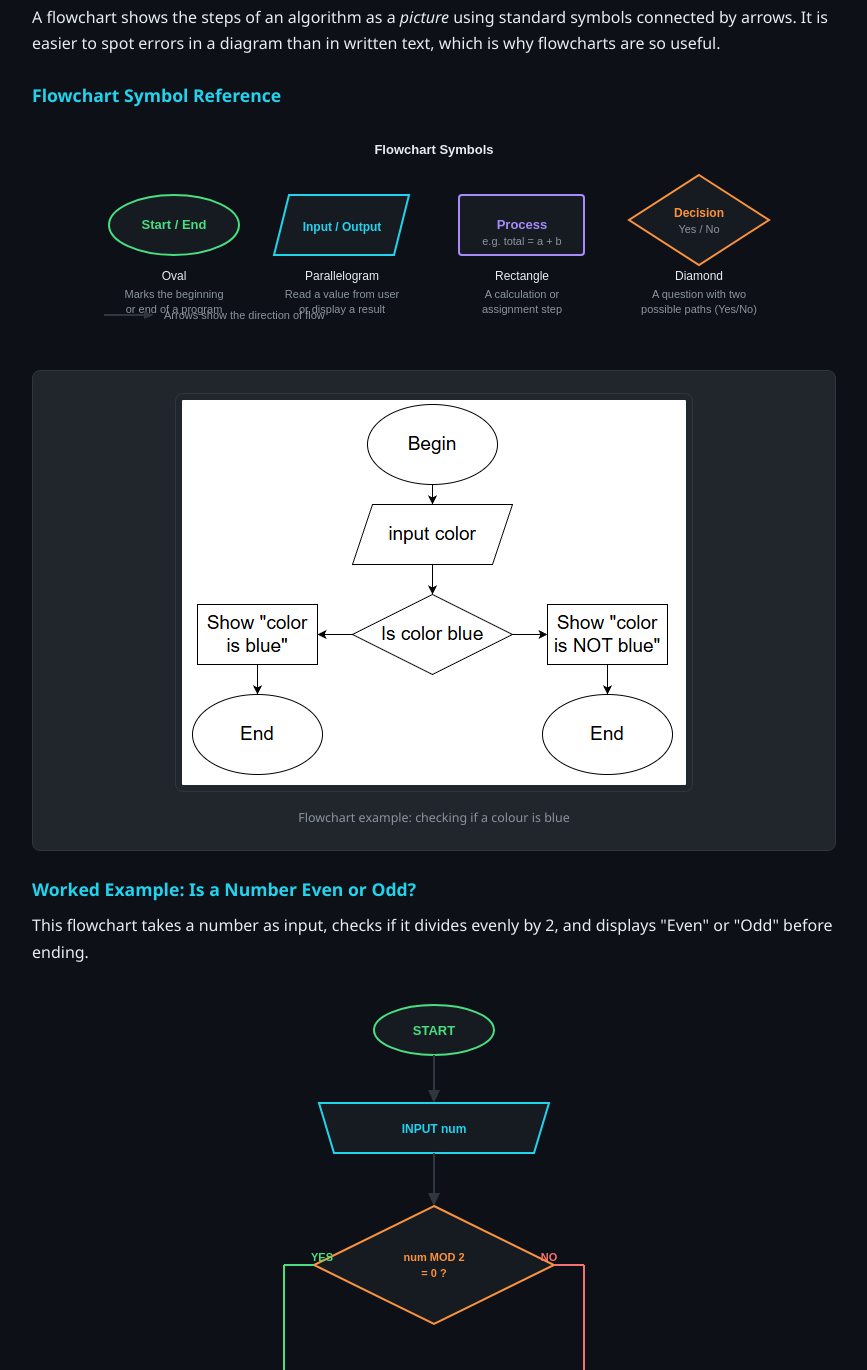
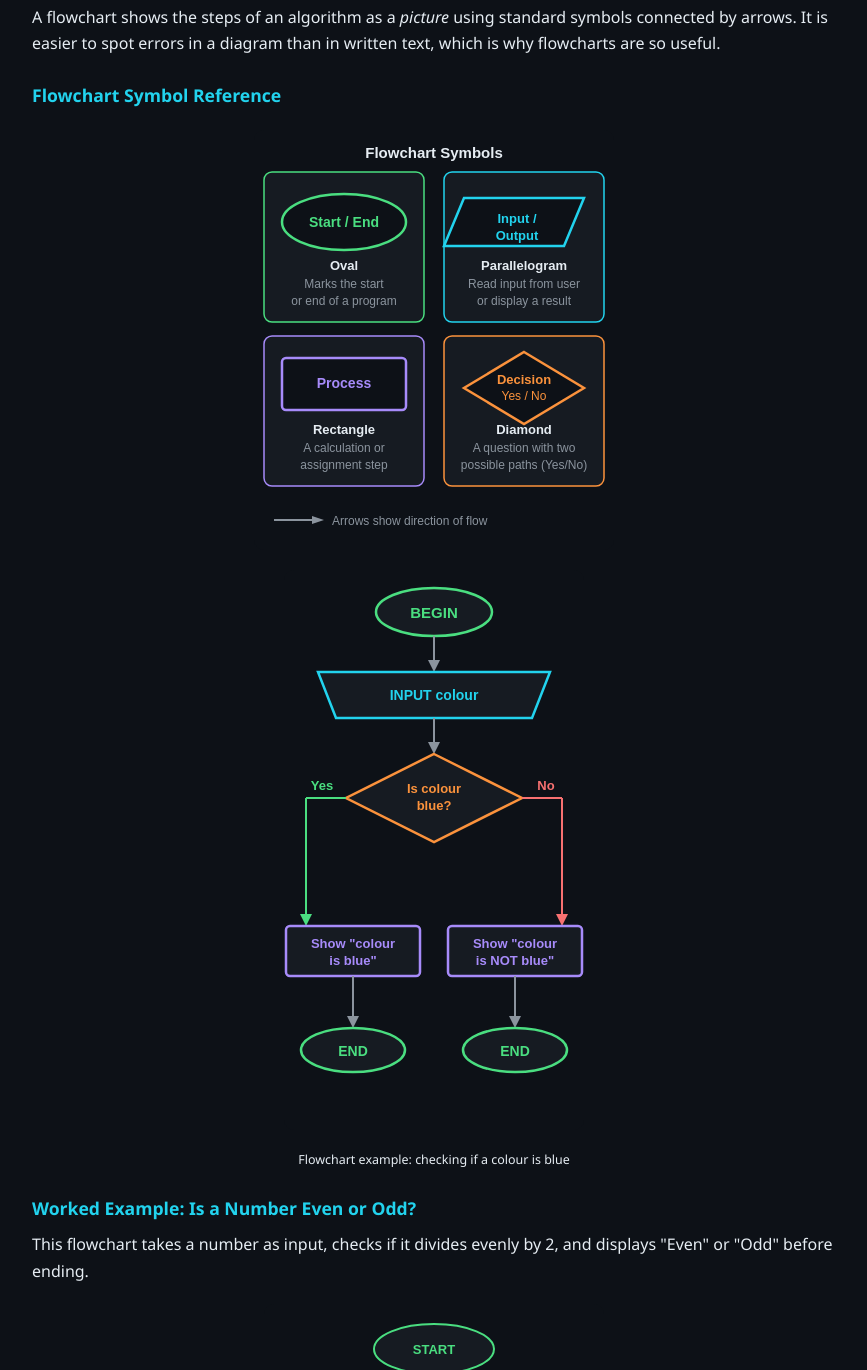
Before and after one commit to mscoetzeeit/it-website, a plain HTML site: page grade10/practical/algorithms.html in a window 1280 px wide. Shown: the part 3780-5150 px from the top of the page, without its empty margins (276-1143 px from the left). Drawn offline with Linux system fonts and the light colour scheme.

Commit message:
Fix flowchart symbols: 2x2 grid + replace light PNG with dark-theme SVG

```diff
--- a/grade10/practical/algorithms.html
+++ b/grade10/practical/algorithms.html
@@ -184,65 +184,91 @@ END</code></pre>
     <h3>Flowchart Symbol Reference</h3>
 
     <!-- SVG: 4 flowchart symbols with legend -->
-    <div style="margin:1.25rem 0; overflow-x:auto">
-      <svg viewBox="0 0 760 220" width="100%" style="max-width:760px; display:block; margin:0 auto" aria-label="Flowchart symbols: oval, parallelogram, rectangle, diamond">
-        <!-- Background -->
-        <rect width="760" height="220" fill="#0d1117" rx="10"/>
-
-        <!-- Title -->
-        <text x="380" y="24" text-anchor="middle" fill="#e6edf3" font-size="13" font-family="sans-serif" font-weight="bold">Flowchart Symbols</text>
-
-        <!-- OVAL (Start/End) -->
-        <g transform="translate(50,50)">
-          <ellipse cx="70" cy="45" rx="65" ry="30" fill="#161b22" stroke="#4ade80" stroke-width="2"/>
-          <text x="70" y="49" text-anchor="middle" fill="#4ade80" font-size="13" font-family="sans-serif" font-weight="bold">Start / End</text>
-          <text x="70" y="100" text-anchor="middle" fill="#e6edf3" font-size="12" font-family="sans-serif">Oval</text>
-          <text x="70" y="118" text-anchor="middle" fill="#8b949e" font-size="11" font-family="sans-serif">Marks the beginning</text>
-          <text x="70" y="133" text-anchor="middle" fill="#8b949e" font-size="11" font-family="sans-serif">or end of a program</text>
-        </g>
-
-        <!-- PARALLELOGRAM (Input/Output) -->
-        <g transform="translate(220,50)">
-          <polygon points="15,15 135,15 120,75 0,75" fill="#161b22" stroke="#22d3ee" stroke-width="2"/>
-          <text x="68" y="51" text-anchor="middle" fill="#22d3ee" font-size="12" font-family="sans-serif" font-weight="bold">Input / Output</text>
-          <text x="68" y="100" text-anchor="middle" fill="#e6edf3" font-size="12" font-family="sans-serif">Parallelogram</text>
-          <text x="68" y="118" text-anchor="middle" fill="#8b949e" font-size="11" font-family="sans-serif">Read a value from user</text>
-          <text x="68" y="133" text-anchor="middle" fill="#8b949e" font-size="11" font-family="sans-serif">or display a result</text>
-        </g>
-
-        <!-- RECTANGLE (Process) -->
-        <g transform="translate(400,50)">
-          <rect x="5" y="15" width="125" height="60" rx="3" fill="#161b22" stroke="#a78bfa" stroke-width="2"/>
-          <text x="68" y="49" text-anchor="middle" fill="#a78bfa" font-size="13" font-family="sans-serif" font-weight="bold">Process</text>
-          <text x="68" y="65" text-anchor="middle" fill="#8b949e" font-size="11" font-family="sans-serif">e.g. total = a + b</text>
-          <text x="68" y="100" text-anchor="middle" fill="#e6edf3" font-size="12" font-family="sans-serif">Rectangle</text>
-          <text x="68" y="118" text-anchor="middle" fill="#8b949e" font-size="11" font-family="sans-serif">A calculation or</text>
-          <text x="68" y="133" text-anchor="middle" fill="#8b949e" font-size="11" font-family="sans-serif">assignment step</text>
-        </g>
-
-        <!-- DIAMOND (Decision) -->
-        <g transform="translate(570,40)">
-          <polygon points="75,5 145,50 75,95 5,50" fill="#161b22" stroke="#fb923c" stroke-width="2"/>
-          <text x="75" y="47" text-anchor="middle" fill="#fb923c" font-size="12" font-family="sans-serif" font-weight="bold">Decision</text>
-          <text x="75" y="63" text-anchor="middle" fill="#8b949e" font-size="11" font-family="sans-serif">Yes / No</text>
-          <text x="75" y="110" text-anchor="middle" fill="#e6edf3" font-size="12" font-family="sans-serif">Diamond</text>
-          <text x="75" y="128" text-anchor="middle" fill="#8b949e" font-size="11" font-family="sans-serif">A question with two</text>
-          <text x="75" y="143" text-anchor="middle" fill="#8b949e" font-size="11" font-family="sans-serif">possible paths (Yes/No)</text>
-        </g>
-
+    <!-- SVG: 4 flowchart symbols — 2x2 grid, mobile-friendly -->
+    <div style="margin:1.25rem 0">
+      <svg viewBox="0 0 360 420" width="360" style="max-width:100%;display:block;margin:0 auto" aria-label="Flowchart symbols: oval, parallelogram, rectangle, diamond">
+        <rect width="360" height="420" fill="#0d1117" rx="10"/>
+        <text x="180" y="28" text-anchor="middle" fill="#e6edf3" font-size="15" font-family="sans-serif" font-weight="bold">Flowchart Symbols</text>
+        <!-- OVAL -->
+        <rect x="10" y="42" width="160" height="150" rx="8" fill="#161b22" stroke="#4ade80" stroke-width="1.5"/>
+        <ellipse cx="90" cy="92" rx="62" ry="28" fill="#0d1117" stroke="#4ade80" stroke-width="2.5"/>
+        <text x="90" y="97" text-anchor="middle" fill="#4ade80" font-size="14" font-family="sans-serif" font-weight="bold">Start / End</text>
+        <text x="90" y="140" text-anchor="middle" fill="#e6edf3" font-size="13" font-family="sans-serif" font-weight="bold">Oval</text>
+        <text x="90" y="158" text-anchor="middle" fill="#8b949e" font-size="12" font-family="sans-serif">Marks the start</text>
+        <text x="90" y="175" text-anchor="middle" fill="#8b949e" font-size="12" font-family="sans-serif">or end of a program</text>
+        <!-- PARALLELOGRAM -->
+        <rect x="190" y="42" width="160" height="150" rx="8" fill="#161b22" stroke="#22d3ee" stroke-width="1.5"/>
+        <polygon points="210,68 330,68 310,116 190,116" fill="#0d1117" stroke="#22d3ee" stroke-width="2.5"/>
+        <text x="263" y="93" text-anchor="middle" fill="#22d3ee" font-size="13" font-family="sans-serif" font-weight="bold">Input /</text>
+        <text x="263" y="110" text-anchor="middle" fill="#22d3ee" font-size="13" font-family="sans-serif" font-weight="bold">Output</text>
+        <text x="270" y="140" text-anchor="middle" fill="#e6edf3" font-size="13" font-family="sans-serif" font-weight="bold">Parallelogram</text>
+        <text x="270" y="158" text-anchor="middle" fill="#8b949e" font-size="12" font-family="sans-serif">Read input from user</text>
+        <text x="270" y="175" text-anchor="middle" fill="#8b949e" font-size="12" font-family="sans-serif">or display a result</text>
+        <!-- RECTANGLE -->
+        <rect x="10" y="206" width="160" height="150" rx="8" fill="#161b22" stroke="#a78bfa" stroke-width="1.5"/>
+        <rect x="28" y="228" width="124" height="52" rx="4" fill="#0d1117" stroke="#a78bfa" stroke-width="2.5"/>
+        <text x="90" y="258" text-anchor="middle" fill="#a78bfa" font-size="14" font-family="sans-serif" font-weight="bold">Process</text>
+        <text x="90" y="304" text-anchor="middle" fill="#e6edf3" font-size="13" font-family="sans-serif" font-weight="bold">Rectangle</text>
+        <text x="90" y="322" text-anchor="middle" fill="#8b949e" font-size="12" font-family="sans-serif">A calculation or</text>
+        <text x="90" y="339" text-anchor="middle" fill="#8b949e" font-size="12" font-family="sans-serif">assignment step</text>
+        <!-- DIAMOND -->
+        <rect x="190" y="206" width="160" height="150" rx="8" fill="#161b22" stroke="#fb923c" stroke-width="1.5"/>
+        <polygon points="270,222 330,258 270,294 210,258" fill="#0d1117" stroke="#fb923c" stroke-width="2.5"/>
+        <text x="270" y="254" text-anchor="middle" fill="#fb923c" font-size="13" font-family="sans-serif" font-weight="bold">Decision</text>
+        <text x="270" y="270" text-anchor="middle" fill="#fb923c" font-size="12" font-family="sans-serif">Yes / No</text>
+        <text x="270" y="304" text-anchor="middle" fill="#e6edf3" font-size="13" font-family="sans-serif" font-weight="bold">Diamond</text>
+        <text x="270" y="322" text-anchor="middle" fill="#8b949e" font-size="12" font-family="sans-serif">A question with two</text>
+        <text x="270" y="339" text-anchor="middle" fill="#8b949e" font-size="12" font-family="sans-serif">possible paths (Yes/No)</text>
         <!-- Arrow legend -->
-        <g transform="translate(50,175)">
-          <line x1="0" y1="10" x2="40" y2="10" stroke="#30363d" stroke-width="2"/>
-          <polygon points="40,6 50,10 40,14" fill="#30363d"/>
-          <text x="60" y="14" fill="#8b949e" font-size="11" font-family="sans-serif">Arrows show the direction of flow</text>
-        </g>
+        <line x1="20" y1="390" x2="60" y2="390" stroke="#8b949e" stroke-width="2"/>
+        <polygon points="58,386 70,390 58,394" fill="#8b949e"/>
+        <text x="78" y="395" fill="#8b949e" font-size="12" font-family="sans-serif">Arrows show direction of flow</text>
       </svg>
     </div>
-
-    <figure class="img-center">
-      <img src="../../images/flowchart-example.png" alt="Flowchart example: checking if a colour is blue" class="img-center">
-      <figcaption class="img-caption">Flowchart example: checking if a colour is blue</figcaption>
-    </figure>
+    <div style="margin:1.25rem 0;display:flex;justify-content:center">
+      <svg viewBox="0 0 300 560" width="300" style="max-width:100%;display:block" aria-label="Flowchart: is a colour blue?">
+        <rect width="300" height="560" fill="#0d1117" rx="10"/>
+        <!-- BEGIN -->
+        <ellipse cx="150" cy="42" rx="58" ry="24" fill="#161b22" stroke="#4ade80" stroke-width="2.5"/>
+        <text x="150" y="48" text-anchor="middle" fill="#4ade80" font-size="15" font-family="sans-serif" font-weight="bold">BEGIN</text>
+        <line x1="150" y1="66" x2="150" y2="92" stroke="#8b949e" stroke-width="2"/>
+        <polygon points="144,90 150,102 156,90" fill="#8b949e"/>
+        <!-- INPUT colour -->
+        <polygon points="34,102 266,102 248,148 52,148" fill="#161b22" stroke="#22d3ee" stroke-width="2.5"/>
+        <text x="150" y="130" text-anchor="middle" fill="#22d3ee" font-size="14" font-family="sans-serif" font-weight="bold">INPUT colour</text>
+        <line x1="150" y1="148" x2="150" y2="174" stroke="#8b949e" stroke-width="2"/>
+        <polygon points="144,172 150,184 156,172" fill="#8b949e"/>
+        <!-- DECISION -->
+        <polygon points="150,184 238,228 150,272 62,228" fill="#161b22" stroke="#fb923c" stroke-width="2.5"/>
+        <text x="150" y="223" text-anchor="middle" fill="#fb923c" font-size="13" font-family="sans-serif" font-weight="bold">Is colour</text>
+        <text x="150" y="240" text-anchor="middle" fill="#fb923c" font-size="13" font-family="sans-serif" font-weight="bold">blue?</text>
+        <!-- YES left -->
+        <text x="38" y="220" text-anchor="middle" fill="#4ade80" font-size="13" font-family="sans-serif" font-weight="bold">Yes</text>
+        <line x1="62" y1="228" x2="22" y2="228" stroke="#4ade80" stroke-width="2"/>
+        <line x1="22" y1="228" x2="22" y2="346" stroke="#4ade80" stroke-width="2"/>
+        <polygon points="16,344 22,356 28,344" fill="#4ade80"/>
+        <rect x="2" y="356" width="134" height="50" rx="4" fill="#161b22" stroke="#a78bfa" stroke-width="2.5"/>
+        <text x="69" y="378" text-anchor="middle" fill="#a78bfa" font-size="13" font-family="sans-serif" font-weight="bold">Show "colour</text>
+        <text x="69" y="395" text-anchor="middle" fill="#a78bfa" font-size="13" font-family="sans-serif" font-weight="bold">is blue"</text>
+        <line x1="69" y1="406" x2="69" y2="448" stroke="#8b949e" stroke-width="2"/>
+        <polygon points="63,446 69,458 75,446" fill="#8b949e"/>
+        <ellipse cx="69" cy="480" rx="52" ry="22" fill="#161b22" stroke="#4ade80" stroke-width="2.5"/>
+        <text x="69" y="486" text-anchor="middle" fill="#4ade80" font-size="14" font-family="sans-serif" font-weight="bold">END</text>
+        <!-- NO right -->
+        <text x="262" y="220" text-anchor="middle" fill="#f87171" font-size="13" font-family="sans-serif" font-weight="bold">No</text>
+        <line x1="238" y1="228" x2="278" y2="228" stroke="#f87171" stroke-width="2"/>
+        <line x1="278" y1="228" x2="278" y2="346" stroke="#f87171" stroke-width="2"/>
+        <polygon points="272,344 278,356 284,344" fill="#f87171"/>
+        <rect x="164" y="356" width="134" height="50" rx="4" fill="#161b22" stroke="#a78bfa" stroke-width="2.5"/>
+        <text x="231" y="378" text-anchor="middle" fill="#a78bfa" font-size="13" font-family="sans-serif" font-weight="bold">Show "colour</text>
+        <text x="231" y="395" text-anchor="middle" fill="#a78bfa" font-size="13" font-family="sans-serif" font-weight="bold">is NOT blue"</text>
+        <line x1="231" y1="406" x2="231" y2="448" stroke="#8b949e" stroke-width="2"/>
+        <polygon points="225,446 231,458 237,446" fill="#8b949e"/>
+        <ellipse cx="231" cy="480" rx="52" ry="22" fill="#161b22" stroke="#4ade80" stroke-width="2.5"/>
+        <text x="231" y="486" text-anchor="middle" fill="#4ade80" font-size="14" font-family="sans-serif" font-weight="bold">END</text>
+      </svg>
+    </div>
+    <p class="img-caption">Flowchart example: checking if a colour is blue</p>
 
     <h3>Worked Example: Is a Number Even or Odd?</h3>
     <p>This flowchart takes a number as input, checks if it divides evenly by 2, and displays "Even" or "Odd" before ending.</p>
```
